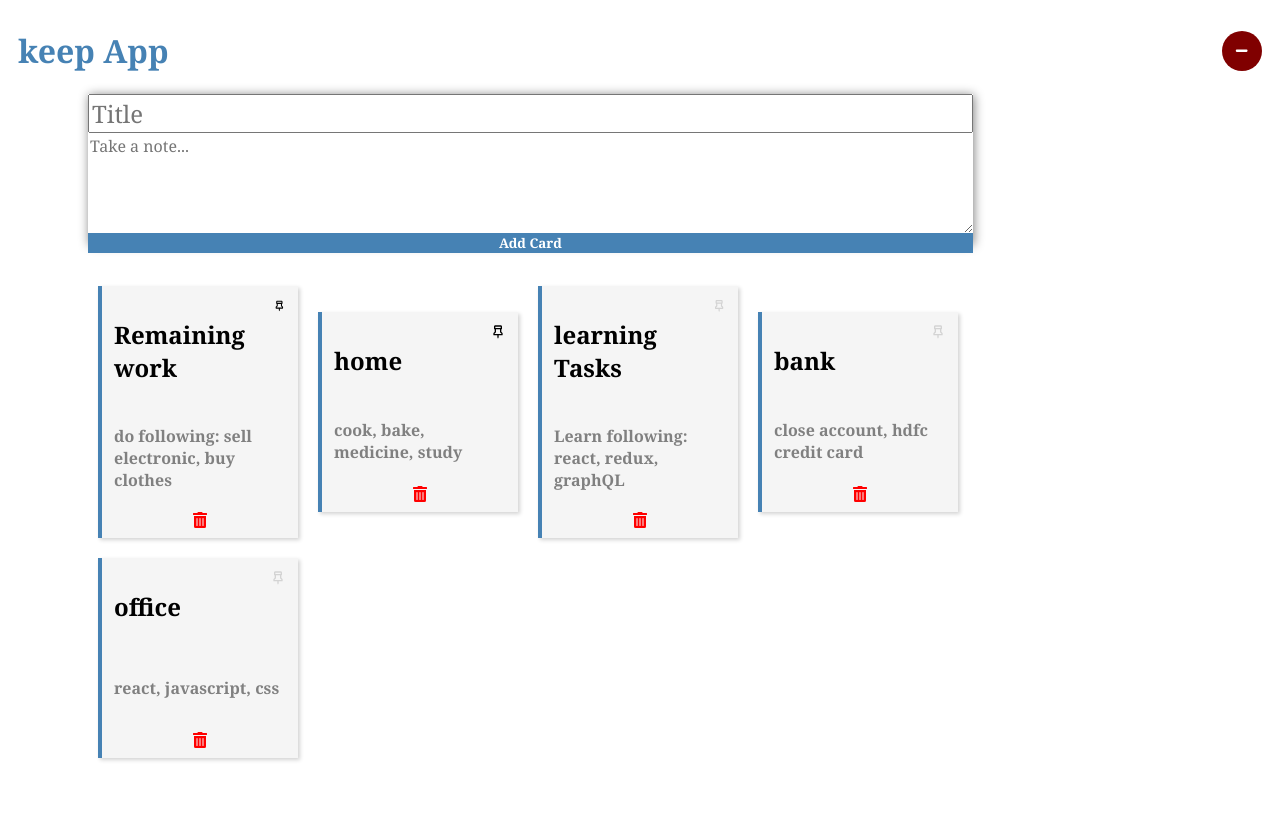
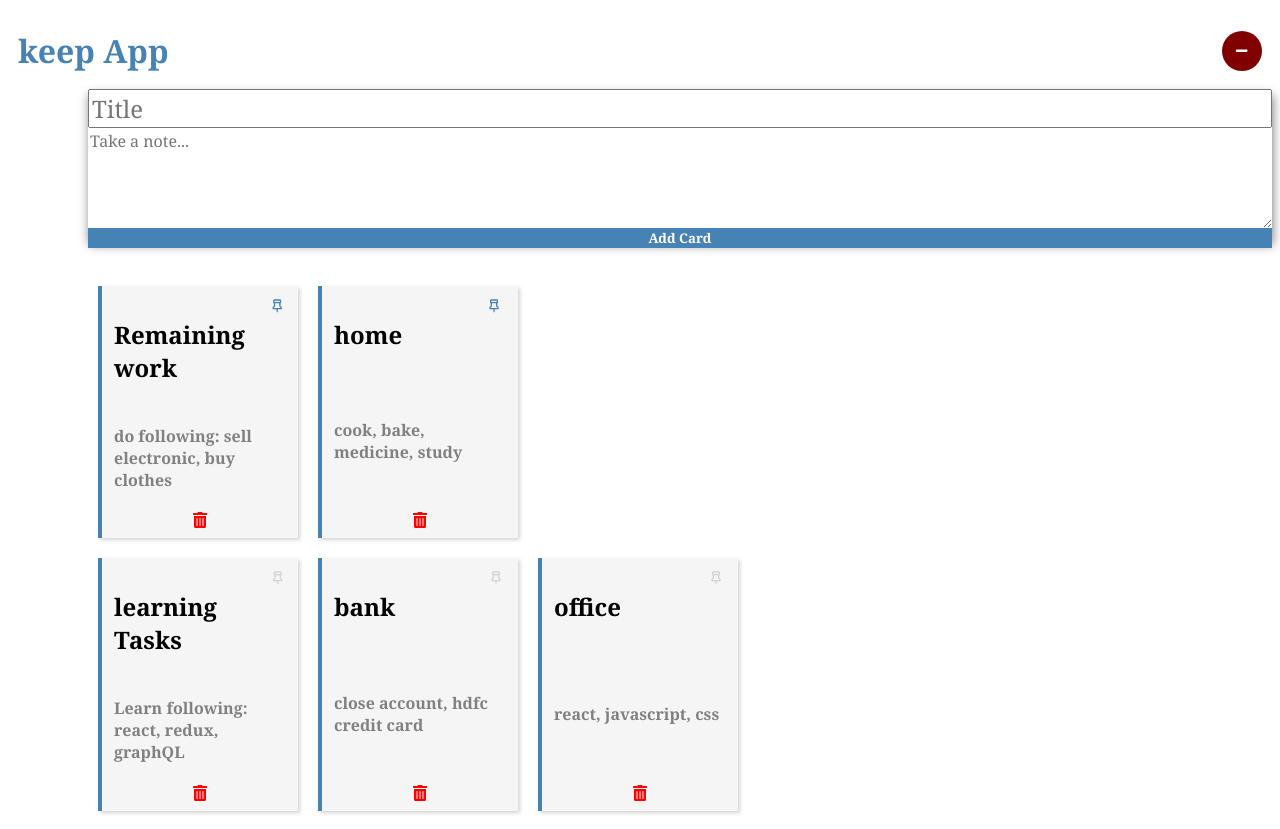
Before and after one commit to nidhidsharma08121988/simple-keep-app, a React (Create React App) app: page / in a window 1280 px wide. Both pictures are taken after a click on the button 1242 px from the left and 50 px from the top of the page. Before the commit the page ends 800 px from the top, so only its background shows below. Built offline with nearby package versions, Linux system fonts and the light colour scheme.

Commit message:
Added Edit feature

```diff
--- a/src/App.js
+++ b/src/App.js
@@ -1,5 +1,6 @@
 import { useState } from 'react';
 import AddCard from './components/AddCard';
+import EditCard from './components/EditCard';
 import Header from './components/Header';
 import KeepCards from './components/KeepCards';
 
@@ -48,7 +49,8 @@ function App() {
   ]);
 
   const [showAddCard, setShowAddCard] = useState(false);
-
+  const [showEditCard, setShowEditCard] = useState(false);
+  const [editThisCard, setEditThisCard] = useState({});
   //delete card
   const deleteCard = (id) => {
     setKeepStore(keepStore.filter((keepCard) => keepCard.id !== id));
@@ -62,15 +64,37 @@ function App() {
   //toggle pin
   const togglePin = (id) => {
     let card = keepStore.filter(card => card.id === id);
+    //filter method returns array hence card[0]
     let updatedCard = { ...card[0], pinned: !card[0].pinned };
     setKeepStore([...keepStore.filter(card => card.id !== id), updatedCard]);
+  }
+
+  //edit card
+  const editCard = (id) => {
+    let card = keepStore.filter((card) => card.id === id)[0];
+    editKeepStore(id);
+    setEditThisCard(card);
+    setShowEditCard(true);
+  }
+
+  const editKeepStore = (id) => {
+    setKeepStore(keepStore.filter(card => card.id !== id));
+  }
+
+  const addUpdatedCard = (card) => {
+    setKeepStore([...keepStore, card]);
+  }
+
+  const hideEditCard = () => {
+    setShowEditCard(false);
   }
 
   return (
     <div className="container-all">
       <Header onAdd={() => { setShowAddCard(!showAddCard) }} showAddCard={showAddCard} />
-      {showAddCard && <AddCard onAddCard={addCard} />}
-      <KeepCards keepStore={keepStore} onDelete={deleteCard} onTogglePin={togglePin} />
+      {showAddCard && !showEditCard && <AddCard onAddCard={addCard} />}
+      {showEditCard && <EditCard onHide={hideEditCard} onUpdate={addUpdatedCard} card={editThisCard} />}
+      <KeepCards keepStore={keepStore} onDelete={deleteCard} onTogglePin={togglePin} onEdit={editCard} />
     </div>
   );
 }
--- a/src/components/AddCard.js
+++ b/src/components/AddCard.js
@@ -15,18 +15,16 @@ const AddCard = ({ onAddCard }) => {
                 text: text
             },
         }
-        //add validation code here
         onAddCard(card);
         setTitle('');
         setText('');
     }
-
     return (
         <form className="add-card-form" onSubmit={handleSubmit} >
             <input className="form-card-title" type='text' placeholder='Title' value={title} onChange={(e) => setTitle(e.target.value)} />
             <textarea className='form-card-body' aria-multiline="true" placeholder="Take a note..." value={text} onChange={(e) => setText(e.target.value)}>
             </textarea>
-            <input type="submit" value="Add Card" className=" btn btn-submit" />
+            <input className=" btn btn-submit" type="submit" value="Add Card" />
         </form>
     )
 }
--- /dev/null
+++ b/src/components/EditCard.js
@@ -0,0 +1,39 @@
+import { useState } from 'react'
+const EditCard = ({ card, onUpdate, onHide }) => {
+    const [text, setText] = useState(card.data.text);
+    const [title, setTitle] = useState(card.data.title);
+    const handleSubmit = (e) => {
+        e.preventDefault();
+        if (!title && !text) {
+            alert('Discarding empty note...');
+            return
+        }
+
+        const updtCard = {
+            ...card,
+            data: {
+                title: title,
+                text: text
+            }
+        }
+
+        onUpdate(updtCard);
+        onHide();
+
+    }
+    const handleCancel = () => {
+        const updtCard = { ...card };
+        onUpdate(updtCard);
+        onHide();
+    }
+    return (
+        <form className='edit-card-form' onSubmit={handleSubmit}>
+            <input className='form-card-title' placeholder='Title' type='text' value={title} onChange={(e) => setTitle(e.target.value)} />
+            <textarea className='form-card-body' placeholder='Take a note...' aria-multiline="true" value={text} onChange={(e) => setText(e.target.value)} />
+            <input className=" btn btn-submit" type='submit' value='Save' />
+            <input className=" btn btn-cancel" type='button' value='Cancel' onClick={handleCancel} />
+        </form>
+    )
+}
+
+export default EditCard
--- a/src/components/KeepCard.js
+++ b/src/components/KeepCard.js
@@ -1,9 +1,9 @@
 import { FaTrashAlt } from 'react-icons/fa'
 import { BiPin } from 'react-icons/bi'
-const KeepCard = ({ keepItem, onDelete, onTogglePin }) => {
-    const pinStyle = keepItem.pinned ? { cursor: 'pointer', color: 'black' } : { cursor: 'pointer', color: 'lightgrey' };
+const KeepCard = ({ keepItem, onDelete, onTogglePin, onEdit }) => {
+    const pinStyle = keepItem.pinned ? { cursor: 'pointer', color: 'steelblue', width: '24px' } : { cursor: 'pointer', color: 'lightgrey', width: '20px' };
     return (
-        <div className="keep-card">
+        <div className="keep-card" onDoubleClick={() => onEdit(keepItem.id)}>
             <div className="keep-card-head">
                 <h2>{keepItem.data.title}</h2>
                 <BiPin onClick={() => onTogglePin(keepItem.id)} style={pinStyle} />
--- a/src/components/KeepCards.js
+++ b/src/components/KeepCards.js
@@ -1,12 +1,16 @@
 import KeepCard from "./KeepCard"
 
-const KeepCards = ({ keepStore, onDelete, onTogglePin }) => {
+const KeepCards = ({ keepStore, onDelete, onTogglePin, onEdit }) => {
     const myKeepStorePinned = keepStore.filter(card => card.pinned);
     const myKeepStoreOthers = keepStore.filter(card => !card.pinned);
     return (
         <div className="keep-cards-container">
-            {myKeepStorePinned.map((keepItem) => <KeepCard keepItem={keepItem} onDelete={onDelete} onTogglePin={onTogglePin} />)}
-            {myKeepStoreOthers.map((keepItem) => <KeepCard keepItem={keepItem} onDelete={onDelete} onTogglePin={onTogglePin} />)}
+            <div className="keep-cards-pinned">
+                {myKeepStorePinned.map((keepItem) => <KeepCard keepItem={keepItem} onDelete={onDelete} onEdit={onEdit} onTogglePin={onTogglePin} />)}
+            </div>
+            <div className="keep-cards-unpinned">
+                {myKeepStoreOthers.map((keepItem) => <KeepCard keepItem={keepItem} onDelete={onDelete} onEdit={onEdit} onTogglePin={onTogglePin} />)}
+            </div>
         </div>
     )
 }
--- a/src/index.css
+++ b/src/index.css
@@ -48,13 +48,31 @@
     height:30px;
     font-weight:700;
   }
+  .btn-cancel{
+    width:100%;
+    border-radius:initial;
+    height:30px;
+    font-weight:700;
+    background-color: red;
+  }
   .keep-cards-container{
     display:flex;
-    flex-direction: row;
+    flex-direction: column;
     margin-left:5em;
     max-width:100%;
     width:900px;
-    align-items: center;
+    justify-content: left;
+    align-items: left;
+    flex-wrap: wrap;
+  }
+  .keep-cards-pinned{
+    display: flex;
+    flex-direction: row;
+    flex-wrap: wrap;
+  }
+  .keep-cards-unpinned{
+    display: flex;
+    flex-direction: row;
     flex-wrap: wrap;
   }
   .keep-card{
@@ -87,22 +105,26 @@
     flex-direction: row;
     justify-content: center;
   }
-  .add-card-form{
+  .add-card-form,
+  .edit-card-form{
     display: flex;
     margin-left:5em;
     margin-bottom:2em;
     flex-direction:column;
-    justify-content: top;
-    max-width:70%;
+    justify-content: center;
+    align-items: left;
+    max-width:100%;
     width:auto;
     height:150px;
     box-shadow: 1px 1px 10px grey;
   }
   .form-card-title{
     font-size:1.5em;
+    max-width:100%;
   }
   .form-card-body{
     font-size:1em;
     min-height:100px;
+    max-width:100%;
     border:none;
   }
```
